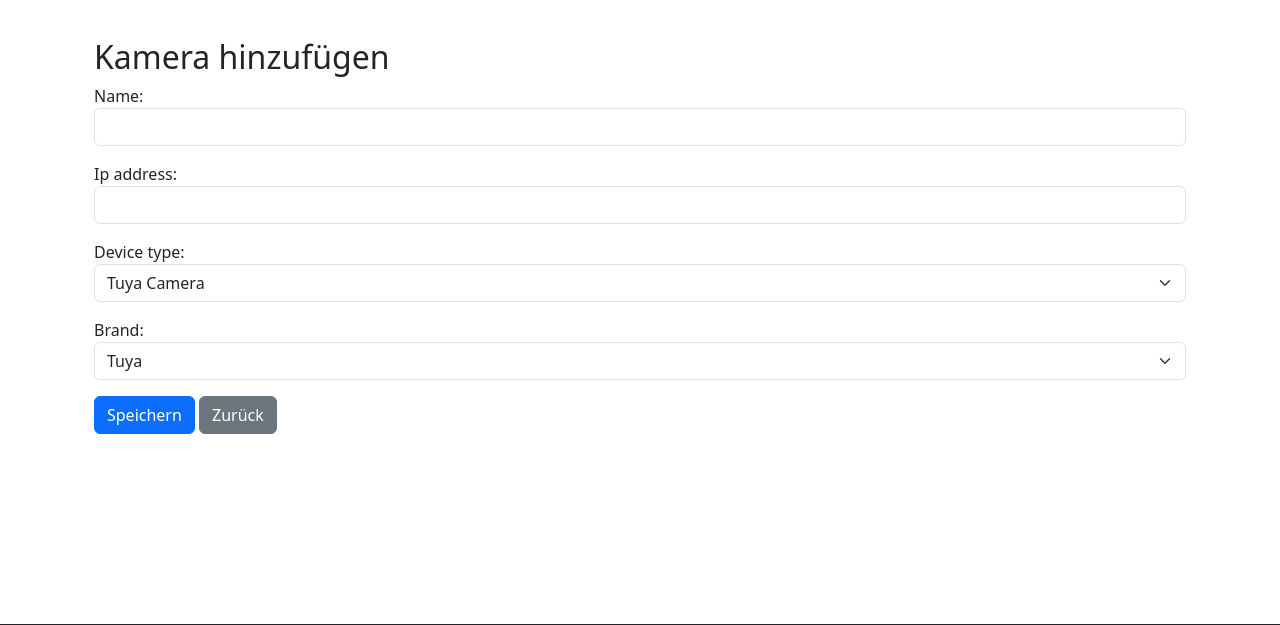
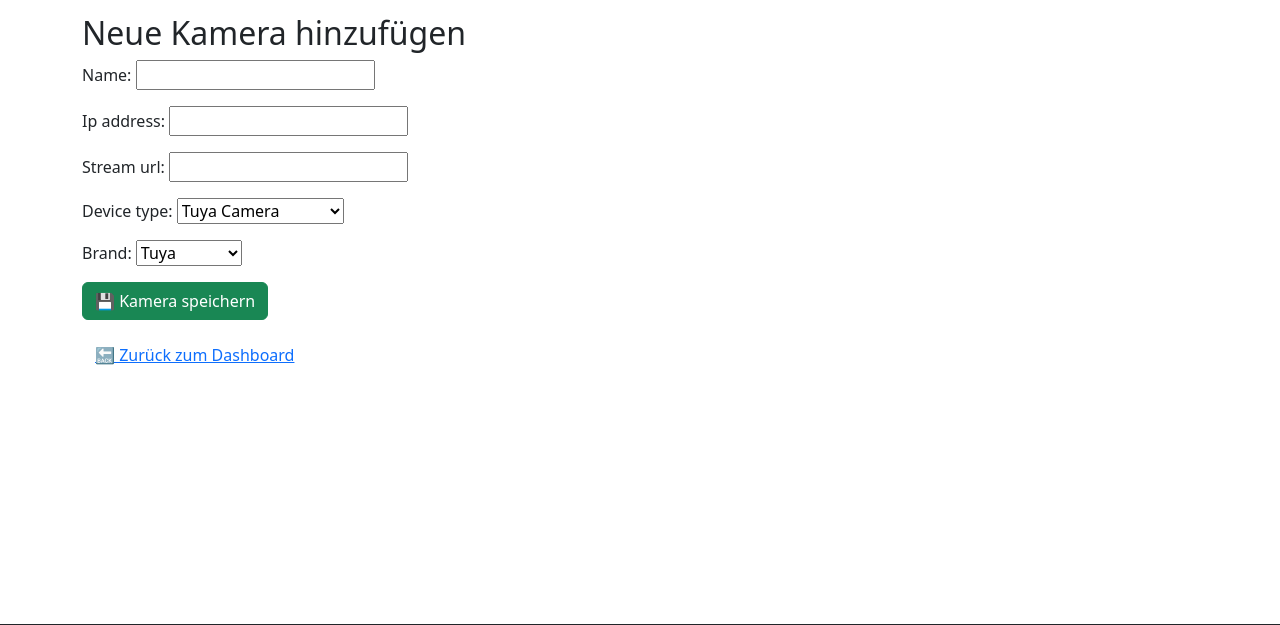
Before and after one commit to rompio/ai-workbench, a Django app: page /cam-manager/add/ in a window 1280 px wide. Shown: the part 56-681 px from the top of the page. Run offline with Django 5.2, Linux system fonts and the light colour scheme; the visitor is signed in with stand-in values (Sample User, id 1); parts of the project's set-up code (start-up, migrations or seed data) failed here and were passed over.

```diff
--- a/cam_manager/forms.py
+++ b/cam_manager/forms.py
@@ -4,10 +4,4 @@ from .models import Camera
 class CameraForm(forms.ModelForm):
     class Meta:
         model = Camera
-        fields = ['name', 'ip_address', 'device_type', 'brand']
-        widgets = {
-            'name': forms.TextInput(attrs={'class': 'form-control'}),
-            'ip_address': forms.TextInput(attrs={'class': 'form-control'}),
-            'device_type': forms.Select(attrs={'class': 'form-select'}),
-            'brand': forms.Select(attrs={'class': 'form-select'}),
-        }
+        fields = ['name', 'ip_address', 'stream_url', 'device_type', 'brand']  # 👈 stream_url ist dabei
--- a/cam_manager/models.py
+++ b/cam_manager/models.py
@@ -1,6 +1,5 @@
 from django.db import models
 from django.conf import settings
-
 class Camera(models.Model):
     DEVICE_TYPES = [
         ('tuya', 'Tuya Camera'),
@@ -17,12 +16,14 @@ class Camera(models.Model):
     user = models.ForeignKey(settings.AUTH_USER_MODEL, on_delete=models.CASCADE)
     name = models.CharField(max_length=100)
     ip_address = models.GenericIPAddressField()
+    stream_url = models.URLField(blank=True, null=True)  # 🆕 NEU: Kamera-URL / RTSP-Stream
     device_type = models.CharField(max_length=20, choices=DEVICE_TYPES, default='tuya')
     brand = models.CharField(max_length=20, choices=BRANDS, default='tuya')
     created_at = models.DateTimeField(auto_now_add=True)
 
     def __str__(self):
         return self.name
+
 
 
 class CameraType(models.Model):
--- a/cam_manager/templates/cam_manager/add_camera.html
+++ b/cam_manager/templates/cam_manager/add_camera.html
@@ -1,15 +1,13 @@
 {% extends "base.html" %}
-
 {% block title %}Kamera hinzufügen{% endblock %}
 
 {% block content %}
-  <div class="container mt-4">
-    <h2>Kamera hinzufügen</h2>
-    <form method="post">
-      {% csrf_token %}
-      {{ form.as_p }}
-      <button type="submit" class="btn btn-primary">Speichern</button>
-      <a href="{% url 'cam_manager:dashboard' %}" class="btn btn-secondary">Zurück</a>
-    </form>
-  </div>
+<h2>Neue Kamera hinzufügen</h2>
+<form method="post">
+  {% csrf_token %}
+  {{ form.as_p }}
+  <button type="submit" class="btn btn-success">💾 Kamera speichern</button>
+</form>
+
+<a href="{% url 'cam_manager:dashboard' %}" class="btn btn-link mt-3">🔙 Zurück zum Dashboard</a>
 {% endblock %}
--- a/cam_manager/urls.py
+++ b/cam_manager/urls.py
@@ -1,5 +1,3 @@
-# cam_manager/urls.py
-
 from django.urls import path
 from . import views
 
--- a/cam_manager/views.py
+++ b/cam_manager/views.py
@@ -1,7 +1,12 @@
 from django.contrib.auth.decorators import login_required
 from django.shortcuts import render, redirect
-from .forms import Camera, CameraForm
+from .models import Camera
 from .forms import CameraForm
+
+@login_required
+def dashboard(request):
+    cameras = Camera.objects.filter(user=request.user)
+    return render(request, 'cam_manager/dashboard.html', {'cameras': cameras})
 
 @login_required
 def add_camera(request):
@@ -15,22 +20,3 @@ def add_camera(request):
     else:
         form = CameraForm()
     return render(request, 'cam_manager/add_camera.html', {'form': form})
-
-@login_required
-def dashboard(request):
-    cameras = Camera.objects.filter(user=request.user)
-
-    if request.method == 'POST':
-        form = CameraForm(request.POST)
-        if form.is_valid():
-            camera = form.save(commit=False)
-            camera.user = request.user
-            camera.save()
-            return redirect('cam_manager:camera_dashboard')
-    else:
-        form = CameraForm()
-
-    return render(request, 'cam_manager/dashboard.html', {
-        'form': form,
-        'cameras': cameras,
-    })
```
Also changed, not shown: cam_manager/templates/cam_manager/dashboard.html (+4 -16 lines), cam_manager/migrations/0003_camera_stream_url.py (added).
